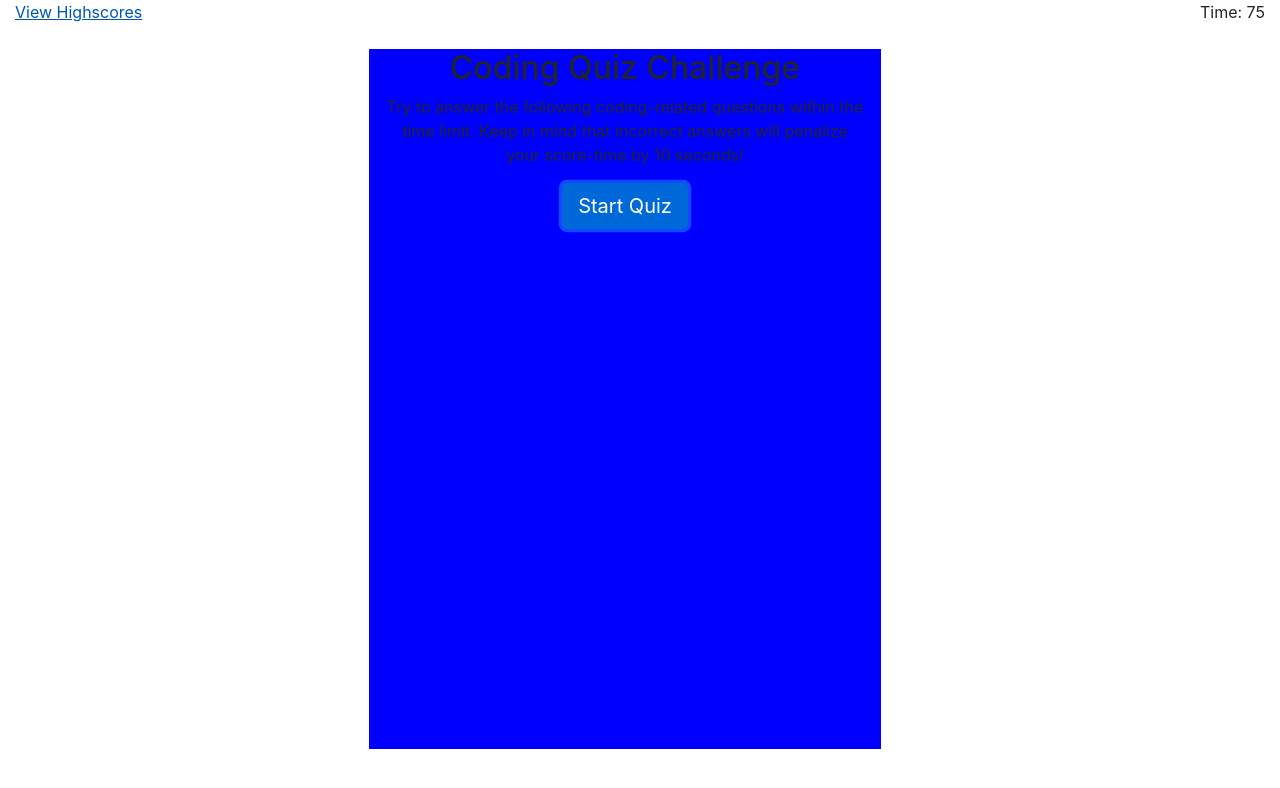
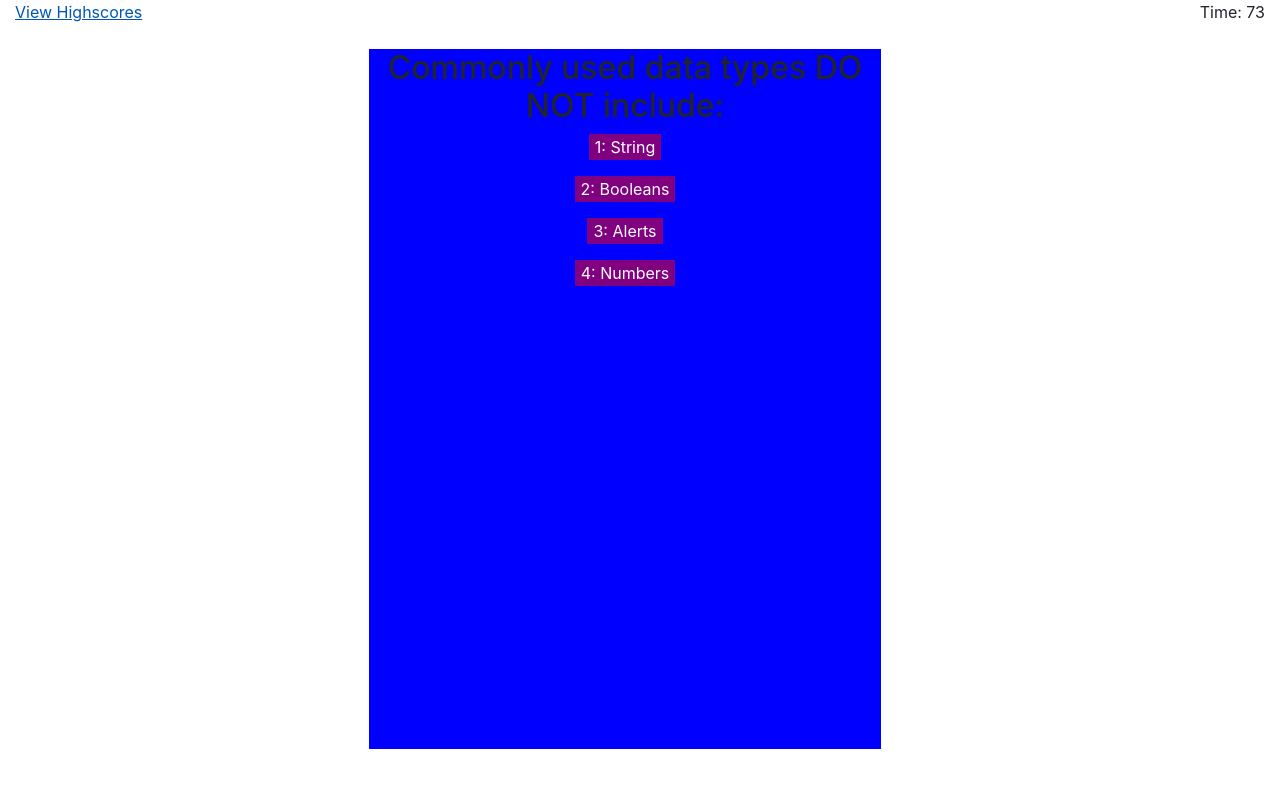
Before and after one commit to BenBKnight/homework4, a plain HTML site: page index.html in a window 1280 px wide. Both pictures are taken after a click on the button "Start Quiz". Drawn offline with nearby package versions, Linux system fonts and the light colour scheme.

Commit message:
Made the first question show up and button hide. Changed styles

```diff
--- a/assets/javascript/script.js
+++ b/assets/javascript/script.js
@@ -1,67 +1,86 @@
-// Variables
+// Variables for timer
 var time = 75;
 var countDownId = document.getElementById("countdown");
 countDownId.innerText = time
-
+// Variables for quiz
+var title = document.getElementById("title");
+var content1 = document.getElementById("content1");
+var content2 = document.getElementById("content2");
+var content3 = document.getElementById("content3");
+var content4 = document.getElementById("content4");
+var allContent = [content1, content2, content3, content4,]
 // Objects for questions
-var Question1 = [{
+var question1 = {
     question: "Commonly used data types DO NOT include:",
-    choices: {
-        a: "String",
-        b: "Booleans",
-        c: "Alerts",
-        d: "Numbers",
-    },
+    choices: [
+        "1: String",
+        "2: Booleans",
+        "3: Alerts",
+        "4: Numbers",
+    ],
     answer: "c"
-}]
-var Question2 = [{
+}
+var question2 = {
     question: "The condition in an if/else statement is enclosed within _____.",
-    choices: {
-        a: "Quotes",
-        b: "Curly Brackets",
-        c: "Parentheses",
-        d: "Square Brackets",
-    },
+    choices: [
+        "1: Quotes",
+        "2: Curly Brackets",
+        "3: Parentheses",
+        "4: Square Brackets",
+    ],
     answer: "c"
-}]
-var Question3 = [{
+}
+var question3 = {
     question: "Arrays in JavaScript can be used to store ____.",
-    choices: {
-        a: "Numbers and strings",
-        b: "Other Arrays",
-        c: "Booleans",
-        d: "All the above",
-    },
+    choices: [
+        "1: Numbers and strings",
+        "2: Other Arrays",
+        "3: Booleans",
+        "4: All the above",
+    ],
     answer: "d"
-}]
-var Question4 = [{
+}
+var question4 = {
     question: "String values must be enclosed within _____ when being assigned to variables.",
-    choices: {
-        a: "Commas",
-        b: "Curly Brackets",
-        c: "Quotes",
-        d: "Parentheses",
-    },
+    choices: [
+        "1: Commas",
+        "2: Curly Brackets",
+        "3: Quotes",
+        "4: Parentheses",
+    ],
     answer: "c"
-}]
-var Question5 = [{
+}
+var question5 = {
     question: "A very useful tool used during development and debugging for printing content to the debugger is:",
-    choices: {
-        a: "JavaScript",
-        b: "Terminal/bash",
-        c: "For loops",
-        d: "Console.log",
-    },
+    choices: [
+        "1: JavaScript",
+        "2: Terminal/bash",
+        "3: For loops",
+        "4: Console.log"
+    ],
     answer: "d"
-}]
+}
 
 
-// Call function and set interval for countdown
+// Call function and set interval for countdown and hides start button
 function startCountDown (){
     setInterval(countDownFunction, 1000);
+    document.querySelector(".startQuiz").style.visibility = "hidden";
+    return;
 }
 // Actual countdown function
 function countDownFunction () {
     time --;
     countDownId.innerHTML = time
 }
+// Function to display questions
+function startQuiz(){
+    document.getElementById("title").innerText=[question1.question];
+    for (i = 0; i < question1.choices.length; i++) {
+        var btn = document.createElement("BUTTON")
+        btn.innerText=question1.choices[i];
+        allContent[i].appendChild(btn);
+        console.log(btn)
+    }
+
+}
--- a/assets/style/style.css
+++ b/assets/style/style.css
@@ -28,3 +28,8 @@ div.col {
     background-color: purple;
     border-style: none;
 }
+button {
+    background-color: purple;
+    border-style: none;
+    color: white;
+}
--- a/index.html
+++ b/index.html
@@ -14,17 +14,18 @@
     </header>
     <main class="row">
         <article class="col main-content">
-            <h2 id="question">Coding Quiz Challenge</h2>
-            <p>Try to answer the following coding-related questions within the time limit.
-                Keep in mind that incorrect answers will penalize your score-time by 10 seconds!
-            </p>
-            <button class="startQuiz btn btn-primary btn-lg" onclick="StartCountDown()">Start Quiz</button>
+            <h2 id="title"></h2>
+            <p id="content1"></p>
+            <p id="content2"></p>
+            <p id="content3"></p>
+            <p id="content4"></p>
+            <button class="startQuiz btn btn-primary btn-lg" onclick="startCountDown(); startQuiz();">Start Quiz</button>
         </article>
 
-
-
-
-
+<!--Coding Quiz Challenge
+Try to answer the following coding-related questions within the time limit.
+Keep in mind that incorrect answers will penalize your score-time by 10 seconds!
+-->
 
 
 
```
